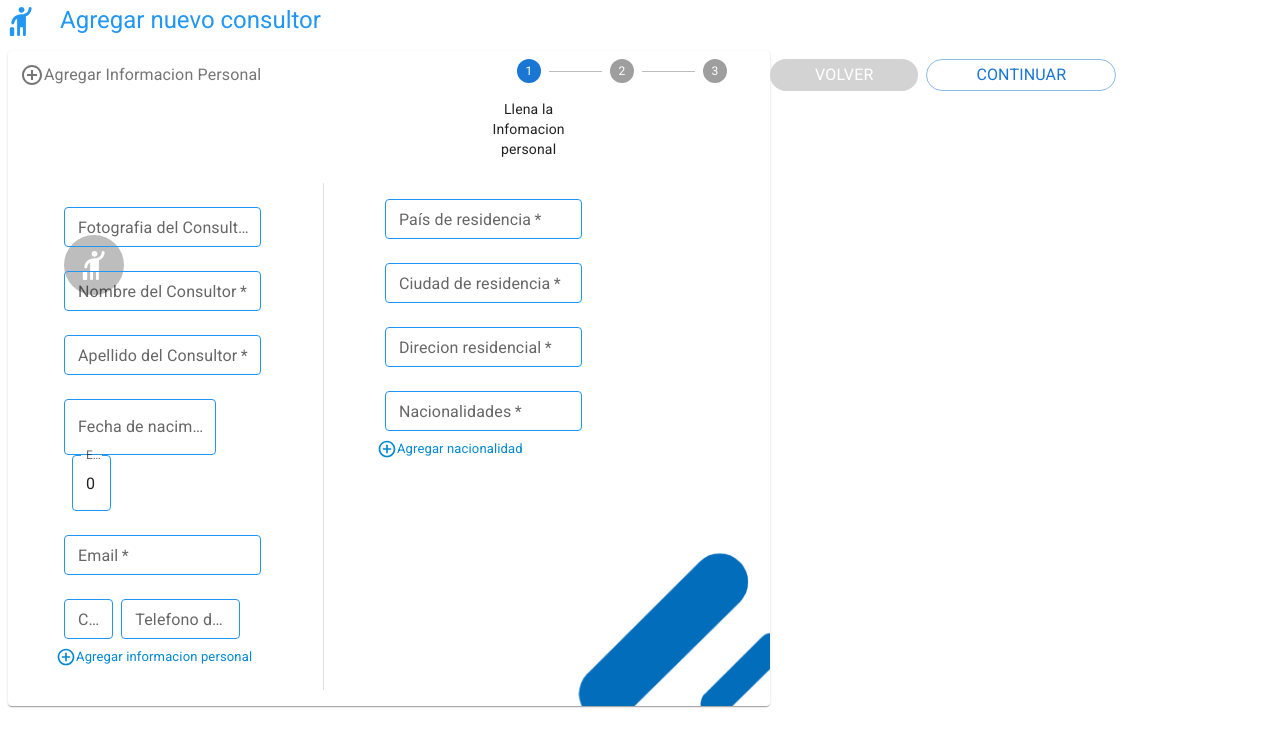
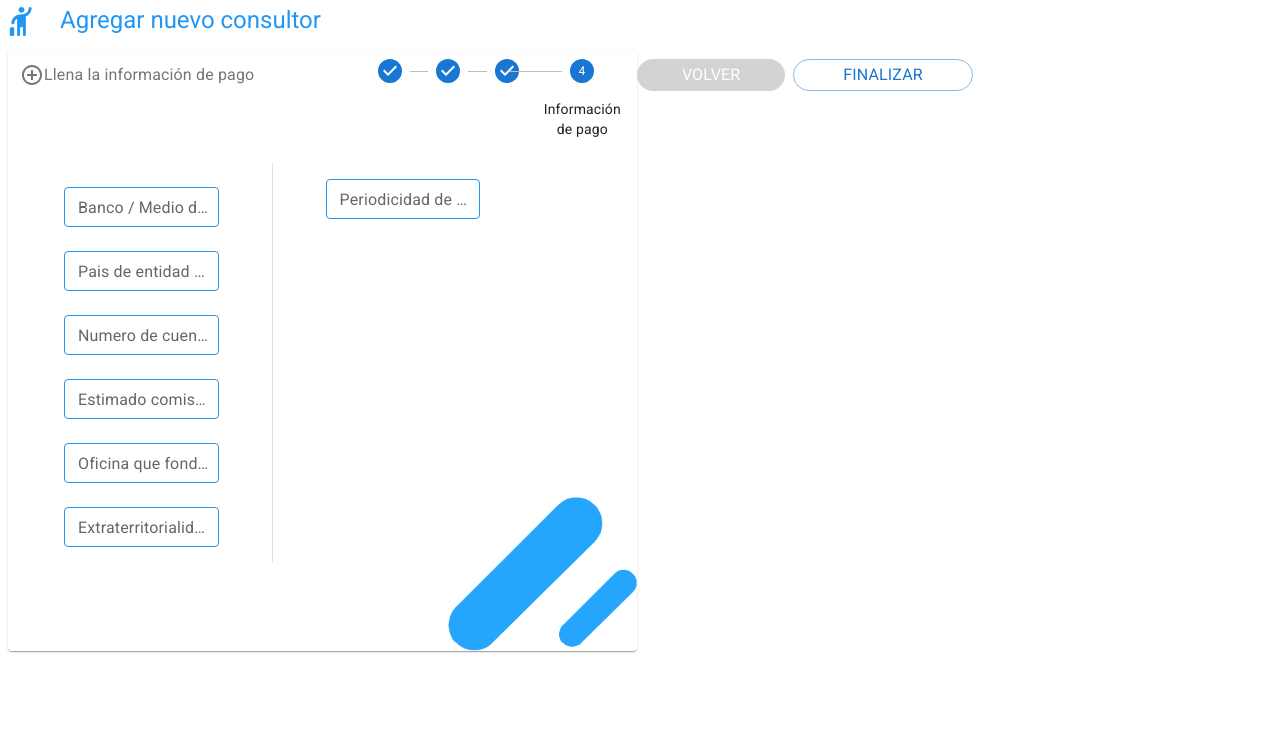
Before and after one commit to SantiagoJDG/management-center-web, a Next.js app: page /create-collaborator-steps in a window 1280 px wide. Shown: the top 746 px of the page. Built offline with nearby package versions, Linux system fonts and the light colour scheme; no server answers.

Commit message:
add step four component

```diff
--- /dev/null
+++ b/src/components/Collaborators/CreateCollaboratorSteps/PaymentInformationStepFour.js
@@ -0,0 +1,288 @@
+import { Grid, Divider, Typography } from '@mui/material';
+import CustomAutoComplete from 'components/CustomAutoComplete';
+import { getAxiosInstance } from 'utils/axiosClient';
+import { useForm } from 'react-hook-form';
+import 'moment/locale/es';
+import { useState, useEffect, forwardRef } from 'react';
+import useEdit from 'hooks/useEdit';
+import { CssTextField } from '../../../styles/formButton';
+
+const ContractInformationStepFour = forwardRef((props, ref) => {
+  const {
+    register,
+    handleSubmit,
+    trigger,
+    formState: { errors }
+  } = useForm();
+  const [mounted, setMounted] = useState(false);
+
+  const [paymentInformation, setPaymentInformation] = useState({
+    bankName: '',
+    countryBank: '',
+    accountNumber: undefined,
+    stimatedbankTransferBill: undefined,
+    officePayer: '',
+    extraterritoriality: '',
+    paymentPeriodicity: ''
+  });
+  const [edit] = useEdit('/api/collaborator', paymentInformation);
+
+  const [offices, setOffices] = useState([]);
+  const [countries, setCountries] = useState([]);
+
+  const [paymentErrors, setPaymentErrors] = useState({});
+
+  const getResidenceData = async () => {
+    getDataInformation('/api/hiring/offices', setOffices);
+    getDataInformation('/api/residence/countries', setCountries);
+  };
+
+  const getDataInformation = (path, callbackMethod) => {
+    getAxiosInstance()
+      .get(path)
+      .then((response) => {
+        callbackMethod(response.data);
+      })
+      .catch((error) => {
+        console.error(`Error while get Data from ${path}`, error);
+      });
+  };
+
+  async function saveNewItem(paths, newItem) {
+    try {
+      let createdItem = await getAxiosInstance().post(paths, newItem);
+      return createdItem.data;
+    } catch (error) {
+      console.error('Error while save new item...', error);
+    }
+  }
+
+  async function handleAutoCompleteValue(
+    selectedValue,
+    elementName,
+    pathToSaveNew,
+    callbackAfetedSaved,
+    previousElements
+  ) {
+    if (!selectedValue) return;
+    if (!selectedValue.id) {
+      let idReturned = await saveNewItem(pathToSaveNew, selectedValue);
+      selectedValue.id = idReturned;
+      callbackAfetedSaved([...previousElements, selectedValue]);
+    }
+    setPaymentInformation({
+      ...paymentInformation,
+      [elementName]: selectedValue.id
+    });
+
+    setPaymentErrors({ ...paymentErrors, [elementName]: { error: false, description: '' } });
+  }
+
+  function handleOffice(office) {
+    handleAutoCompleteValue(
+      office,
+      'contractCofficeId',
+      '/api/hiring/offices',
+      setOffices,
+      offices
+    );
+  }
+  function handleCountry(country) {
+    handleAutoCompleteValue(
+      country,
+      'countryId',
+      '/api/residence/countries',
+      setCountries,
+      countries
+    );
+  }
+
+  const handleDropdownErrors = () => {
+    if (!paymentInformation.companyId || !paymentInformation.officeId || !paymentInformation.type) {
+      const newErrors = {
+        ...paymentErrors,
+        companyId: {
+          ...(paymentInformation.company ? {} : { error: true, description: 'Campo requerido' })
+        },
+        contractCofficeId: {
+          ...(paymentInformation.offices ? {} : { error: true, description: 'Campo requerido' })
+        },
+        typeOfContract: {
+          ...(paymentInformation.type ? {} : { error: true, description: 'Campo requerido' })
+        }
+      };
+      setPaymentErrors(newErrors);
+    }
+  };
+
+  const validateForm = () => {
+    handleDropdownErrors();
+    const isValid = trigger();
+    if (isValid) {
+      handleSubmit(async () => {
+        const error = await edit();
+        if (error) return;
+        props.setActiveStep((prevActiveStep) => prevActiveStep + 1);
+      })();
+    }
+  };
+
+  useEffect(() => {
+    if (!mounted) {
+      getResidenceData();
+      setMounted(true);
+    }
+    ref.current = validateForm;
+  }, [paymentInformation, mounted]);
+
+  return (
+    <Grid container direction={'row'} xs={11} justifyContent={'space-between'} p={2}>
+      <Grid item xs={5} mt={1}>
+        <Grid container direction={'column'} spacing={3} p={2}>
+          <Grid item>
+            <CssTextField
+              sx={{ width: '100%' }}
+              required
+              name="bankName"
+              size="small"
+              label="Banco / Medio de pago"
+              placeholder="Escribe tu medio de pago"
+              {...register('bankName', {
+                required: true,
+                onChange: (event) =>
+                  setPaymentInformation({
+                    ...paymentInformation,
+                    bankName: event.target.value
+                  })
+              })}
+              error={errors.bankName && true}
+              helperText={
+                errors.bankName && (
+                  <Typography variant="caption" color="error">
+                    Campo requerido
+                  </Typography>
+                )
+              }
+            />
+          </Grid>
+          <Grid item>
+            <CustomAutoComplete
+              formError={paymentErrors.countryBank}
+              name="countryId"
+              label="Pais de entidad bancaria"
+              optionList={countries}
+              elmentCallback={handleCountry}
+              requiredField={true}
+            />
+          </Grid>
+          <Grid item>
+            <CssTextField
+              sx={{ width: '100%' }}
+              required
+              name="accountNumber"
+              size="small"
+              label="Numero de cuenta"
+              {...register('accountNumber', {
+                required: true,
+                onChange: (event) =>
+                  setPaymentInformation({
+                    ...paymentInformation,
+                    accountNumber: event.target.value
+                  })
+              })}
+              error={errors.accountNumber && true}
+              helperText={
+                errors.accountNumber && (
+                  <Typography variant="caption" color="error">
+                    Campo requerido
+                  </Typography>
+                )
+              }
+            />
+          </Grid>
+          <Grid item>
+            <CssTextField
+              sx={{ width: '100%' }}
+              required
+              name="stimatedbankTransferBill"
+              size="small"
+              type={'number'}
+              label="Estimado comision bancaria USD$"
+              {...register('stimatedbankTransferBill', {
+                required: true,
+                onChange: (event) =>
+                  setPaymentInformation({
+                    ...paymentInformation,
+                    stimatedbankTransferBill: event.target.value
+                  })
+              })}
+              error={errors.stimatedbankTransferBill && true}
+              helperText={
+                errors.stimatedbankTransferBill && (
+                  <Typography variant="caption" color="error">
+                    Campo requerido
+                  </Typography>
+                )
+              }
+            />
+          </Grid>
+          <Grid item>
+            <CustomAutoComplete
+              formError={paymentErrors.contractCofficeId}
+              name="officeId"
+              label="Oficina que fondea al recurso"
+              optionList={offices}
+              elmentCallback={handleOffice}
+              requiredField={true}
+            />
+          </Grid>
+          <Grid item>
+            <CssTextField
+              sx={{ width: '100%' }}
+              required
+              name="extraterritoriality"
+              size="small"
+              type={'number'}
+              label="Extraterritorialidad"
+              {...register('extraterritoriality', {
+                required: true,
+                onChange: (event) =>
+                  setPaymentInformation({
+                    ...paymentInformation,
+                    extraterritoriality: event.target.value
+                  })
+              })}
+              error={errors.extraterritoriality && true}
+              helperText={
+                errors.extraterritoriality && (
+                  <Typography variant="caption" color="error">
+                    Campo requerido
+                  </Typography>
+                )
+              }
+            />
+          </Grid>
+        </Grid>
+      </Grid>
+      <Divider orientation="vertical" flexItem></Divider>
+      <Grid item xs={5}>
+        <Grid container spacing={3} p={2} direction={'column'}>
+          <Grid item>
+            <CssTextField
+              sx={{ width: '100%' }}
+              size="small"
+              label="Periodicidad de pago"
+              InputProps={{
+                readOnly: true
+              }}
+              variant="outlined"
+            />
+          </Grid>
+        </Grid>
+      </Grid>
+    </Grid>
+  );
+});
+
+ContractInformationStepFour.displayName = 'PersonalInformation';
+export default ContractInformationStepFour;
--- a/src/pages/create-collaborator-steps.js
+++ b/src/pages/create-collaborator-steps.js
@@ -14,10 +14,11 @@ import AddCircleOutlineIcon from '@mui/icons-material/AddCircleOutline';
 import PersonalInformationStepOne from '../components/Collaborators/CreateCollaboratorSteps/PersonalnformationStepOne';
 import CompanyInformationStepTwo from 'components/Collaborators/CreateCollaboratorSteps/CompanyInformationStepTwo';
 import ContractInformationStepThree from 'components/Collaborators/CreateCollaboratorSteps/ContractInformationStepThree';
+import PaymentInformationStepFour from 'components/Collaborators/CreateCollaboratorSteps/PaymentInformationStepFour';
 import { useRef, useState } from 'react';
 
 const CreateCollaboratorSteps = () => {
-  const [activeStep, setActiveStep] = useState(0);
+  const [activeStep, setActiveStep] = useState(3);
   const [skipped, setSkipped] = useState(new Set());
   const formValidate = useRef(null);
   const [newCollaboratorId, setNewCollaboratorId] = useState(null);
@@ -63,6 +64,19 @@ const CreateCollaboratorSteps = () => {
       backgroungImg: '/pills-green.png',
       component: (
         <ContractInformationStepThree
+          ref={formValidate}
+          setActiveStep={setActiveStep}
+          newCollaboratorId={newCollaboratorId}
+        />
+      )
+    },
+    {
+      id: 4,
+      title: 'Información de pago',
+      stepName: 'Llena la información de pago',
+      backgroungImg: '/pills-cyan.png',
+      component: (
+        <PaymentInformationStepFour
           ref={formValidate}
           setActiveStep={setActiveStep}
           newCollaboratorId={newCollaboratorId}
```
Also changed, not shown: public/pills-cyan.png (added).
